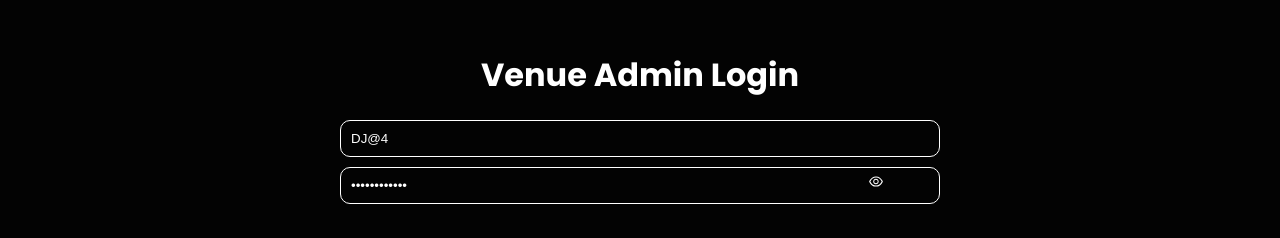
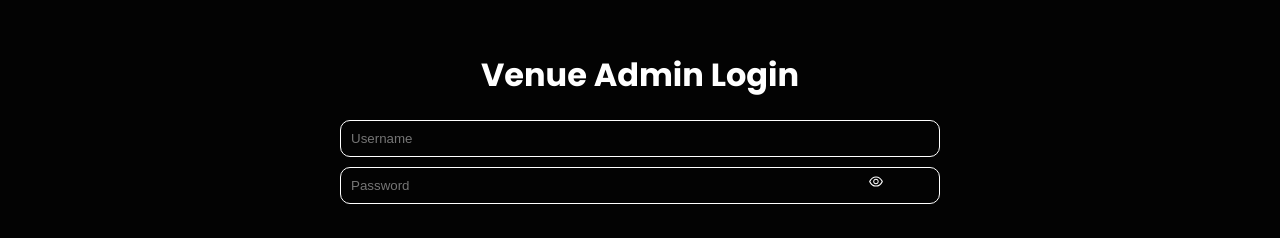
Before and after one commit to devsinghpawar/Dhun-jam, a React (Create React App) app: page / in a window 1280 px wide. Shown: the part 207-445 px from the top of the page. Built offline with nearby package versions, Linux system fonts and the light colour scheme.

Commit message:
Update Login

```diff
--- a/src/components/Login.jsx
+++ b/src/components/Login.jsx
@@ -82,8 +82,8 @@ const P = styled.p`
 `;
 
 const Login = () => {
-  const [username, setUsername] = useState("DJ@4");
-  const [password, setPassword] = useState("Dhunjam@2023");
+  const [username, setUsername] = useState("");
+  const [password, setPassword] = useState("");
   const [showPassword, setShowPassword] = useState(false);
   const navigate = useNavigate();
 
```
